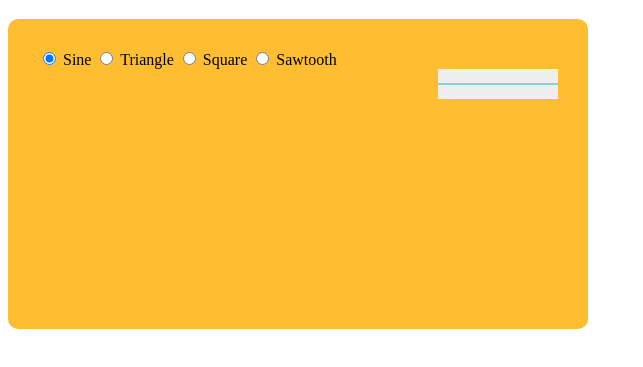
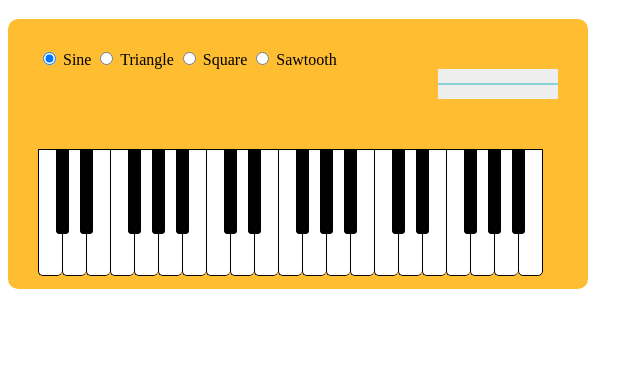
Before and after one commit to jordanSI06/SyntheJS, a plain HTML site: page index.html in a window 1280 px wide. Shown: the part 61-428 px from the top of the page, without its empty margins (0-643 px from the left). Drawn offline with Linux system fonts and the light colour scheme.

Commit message:
Changing Keyboard with qwerty-hancock

```diff
--- a/index.html
+++ b/index.html
@@ -13,7 +13,7 @@
 <body>
     <h1>SyntheJS</h1>
 
-    <div id="keyboard">
+    <div id="synth">
         <div id="mode">
             <input type="radio" id="sine" name="type" checked>
             <label for="sine">Sine</label>
@@ -24,14 +24,17 @@
             <input type="radio" id="saw" name="type">
             <label for="saw">Sawtooth</label>
         </div>
-        <webaudio-knob id="volume" src="synthe/img/LittlePhatty.png" value="20" diameter="30" sprites="100" min="0" max="100"></webaudio-knob>
-        <webaudio-knob id="qfactor"src="synthe/img/LittlePhatty.png" diameter="30" sprites="100" min="0" max="100"></webaudio-knob>
 
         <div id="screen">
             <div id="osci"></div>
         </div>
+        <webaudio-knob id="volume" src="synthe/img/LittlePhatty.png" value="20" diameter="30" sprites="100" min="0" max="100"></webaudio-knob>
+        <webaudio-knob id="qfactor"src="synthe/img/LittlePhatty.png" diameter="30" sprites="100" min="0" max="100"></webaudio-knob>
 
-        <webaudio-keyboard id="synth"></webaudio-keyboard>
+
+
+        <!--<webaudio-keyboard id="synth"></webaudio-keyboard>-->
+        <div id="keyboard"></div>
     </div>
 
 
@@ -40,6 +43,7 @@
 
 
 
+    <script src="./synthe/js/qwerty-hancock.js"></script>
     <script src="./nexusAPI.js"></script>
     <script src="synthe/main.js"></script>
     <script src="https://g200kg.github.io/webaudio-controls/webaudio-controls.js" ></script>
--- /dev/null
+++ b/synthe/js/qwerty-hancock.js
@@ -0,0 +1,544 @@
+/*
+ * Qwerty Hancock keyboard library v0.6.0
+ * The web keyboard for now people.
+ * Copyright 2012-18, Stuart Memo
+ *
+ * Licensed under the MIT License
+ * http://opensource.org/licenses/mit-license.php
+ *
+ * http://stuartmemo.com/qwerty-hancock
+ */
+
+(function () {
+    var root = this;
+    /* In <script> context, `this` is the window.
+     * In node context (browserify), `this` is the node global.
+     */
+    var globalWindow = typeof global === 'undefined' ? root : root.window;
+    var version = '0.6.0',
+        settings = {},
+        mouse_is_down = false,
+        keysDown = {},
+        key_map = {
+            65: 'Cl',
+            87: 'C#l',
+            83: 'Dl',
+            69: 'D#l',
+            68: 'El',
+            70: 'Fl',
+            84: 'F#l',
+            71: 'Gl',
+            89: 'G#l',
+            90: 'G#l',
+            72: 'Al',
+            85: 'A#l',
+            74: 'Bl',
+            75: 'Cu',
+            79: 'C#u',
+            76: 'Du',
+            80: 'D#u',
+            59: 'Eu',
+            186: 'Eu',
+            222: 'Fu',
+            221: 'F#u',
+            220: 'Gu'
+        },
+        keyDownCallback,
+        keyUpCallback;
+
+    /**
+     * Calculate width of white key.
+     * @return {number} Width of a single white key in pixels.
+     */
+    var getWhiteKeyWidth = function (number_of_white_keys) {
+        return Math.floor((settings.width - number_of_white_keys) / number_of_white_keys);
+    };
+
+    /**
+     * Merge user settings with defaults.
+     * @param  {object} user_settings
+     */
+    var init = function (us) {
+        var container;
+
+        user_settings = us || {};
+
+        settings = {
+            id:             user_settings.id || 'keyboard',
+            octaves:        user_settings.octaves || 3,
+            width:          user_settings.width,
+            height:         user_settings.height,
+            startNote:      user_settings.startNote || 'A3',
+            whiteKeyColour: user_settings.whiteKeyColour || '#fff',
+            blackKeyColour: user_settings.blackKeyColour || '#000',
+            activeColour:   user_settings.activeColour || 'yellow',
+            borderColour:   user_settings.borderColour || '#000',
+            keyboardLayout: user_settings.keyboardLayout || 'en'
+        };
+
+        container = document.getElementById(settings.id);
+
+        if (typeof settings.width === 'undefined') {
+            settings.width = container.offsetWidth;
+        }
+
+        if (typeof settings.height === 'undefined') {
+            settings.height = container.offsetHeight;
+        }
+
+        settings.startOctave = parseInt(settings.startNote.charAt(1), 10);
+
+        createKeyboard();
+        addListeners.call(this, container);
+    };
+
+    /**
+     * Get frequency of a given note.
+     * @param  {string} note Musical note to convert into hertz.
+     * @return {number} Frequency of note in hertz.
+     */
+    var getFrequencyOfNote = function (note) {
+        var notes = ['A', 'A#', 'B', 'C', 'C#', 'D', 'D#', 'E', 'F', 'F#', 'G', 'G#'],
+            key_number,
+            octave;
+
+        if (note.length === 3) {
+            octave = note.charAt(2);
+        } else {
+            octave = note.charAt(1);
+        }
+
+        key_number = notes.indexOf(note.slice(0, -1));
+
+        if (key_number < 3) {
+            key_number = key_number + 12 + ((octave - 1) * 12) + 1;
+        } else {
+            key_number = key_number + ((octave - 1) * 12) + 1;
+        }
+
+        return 440 * Math.pow(2, (key_number - 49) / 12);
+    };
+
+    /**
+     * Lighten up man. Change the colour of a key.
+     * @param  {element} el DOM element to change colour of.
+     */
+    var lightenUp = function lightenUp (el) {
+        if (el !== null || typeof el === undefined) {
+            el.style.backgroundColor = settings.activeColour;
+        }
+    };
+
+    /**
+     * Revert key to original colour.
+     * @param  {element} el DOM element to change colour of.
+     */
+    var darkenDown = function darkenDown (el) {
+        if (el !== null) {
+            if (el.getAttribute('data-note-type') === 'white') {
+                el.style.backgroundColor = settings.whiteKeyColour;
+            } else {
+                el.style.backgroundColor = settings.blackKeyColour;
+            }
+        }
+    };
+
+    /**
+     * Order notes into order defined by starting key in settings.
+     * @param {array} notes_to_order Notes to be ordered.
+     * @return {array{ ordered_notes Ordered notes.
+     */
+    var orderNotes = function (notes_to_order) {
+        var i,
+            keyOffset = 0,
+            number_of_notes_to_order = notes_to_order.length,
+            ordered_notes = [];
+
+        for (i = 0; i < number_of_notes_to_order; i++) {
+            if (settings.startNote.charAt(0) === notes_to_order[i]) {
+                keyOffset = i;
+                break;
+            }
+        }
+
+        for (i = 0; i < number_of_notes_to_order; i++) {
+            if (i + keyOffset > number_of_notes_to_order - 1) {
+                ordered_notes[i] = notes_to_order[i + keyOffset - number_of_notes_to_order];
+            } else {
+                ordered_notes[i] = notes_to_order[i + keyOffset];
+            }
+        }
+
+        return ordered_notes;
+    };
+
+    /**
+     * Add styling to individual white key.
+     * @param  {element} el White key DOM element.
+     */
+    var styleWhiteKey = function (key) {
+        key.el.style.backgroundColor = settings.whiteKeyColour;
+        key.el.style.border = '1px solid ' + settings.borderColour;
+        key.el.style.borderRight = 0;
+        key.el.style.height = settings.height + 'px';
+        key.el.style.width = key.width + 'px';
+        key.el.style.borderRadius = '0 0 5px 5px';
+
+        if (key.noteNumber === getTotalWhiteKeys() - 1) {
+            key.el.style.border = '1px solid ' + settings.borderColour;
+        }
+    };
+
+    /**
+     * Add styling to individual black key.
+     * @param  {element} el Black key DOM element.
+     */
+    var styleBlackKey = function (key) {
+        var white_key_width = getWhiteKeyWidth(getTotalWhiteKeys()),
+            black_key_width = Math.floor(white_key_width / 2);
+
+        key.el.style.backgroundColor = settings.blackKeyColour;
+        key.el.style.border = '1px solid ' + settings.borderColour;
+        key.el.style.position = 'absolute';
+        key.el.style.left = Math.floor(((white_key_width + 1) * (key.noteNumber + 1)) - (black_key_width / 2)) + 'px';
+        key.el.style.width = black_key_width + 'px';
+        key.el.style.height = (settings.height / 1.5) + 'px';
+        key.el.style.borderRadius = '0 0 3px 3px';
+    };
+
+    /**
+    * Add styling to individual key on keyboard.
+    * @param  {object} key Element of key.
+    */
+    var styleKey = function (key) {
+        key.el.style.display = 'inline-block';
+        key.el.style['-webkit-user-select'] = 'none';
+
+        if (key.colour === 'white') {
+            styleWhiteKey(key);
+        } else {
+            styleBlackKey(key);
+        }
+    };
+
+    /**
+    * Reset styles on keyboard container and list element.
+    * @param {element} keyboard Keyboard container DOM element.
+    */
+    var styleKeyboard = function (keyboard) {
+        var styleElement = function (el) {
+            el.style.cursor = 'default';
+            el.style.fontSize = '0px';
+            el.style.height = settings.height + 'px';
+            el.style.padding = 0;
+            el.style.position = 'relative';
+            el.style.listStyle = 'none';
+            el.style.margin = 0;
+            el.style.width = settings.width + 'px';
+            el.style['-webkit-user-select'] = 'none';
+        };
+
+        styleElement(keyboard.container);
+        styleElement(keyboard.el);
+    };
+
+    /**
+    * Call user's mouseDown event.
+    */
+    var mouseDown = function (element, callback) {
+        if (element.tagName.toLowerCase() == 'li') {
+            mouse_is_down = true;
+            lightenUp(element);
+            callback(element.title, getFrequencyOfNote(element.title));
+        }
+    };
+
+    /**
+    * Call user's mouseUp event.
+    */
+    var mouseUp = function (element, callback) {
+        if (element.tagName.toLowerCase() == 'li') {
+            mouse_is_down = false;
+            darkenDown(element);
+            callback(element.title, getFrequencyOfNote(element.title));
+        }
+    };
+
+    /**
+    * Call user's mouseDown if required.
+    */
+    var mouseOver = function (element, callback) {
+        if (mouse_is_down  && element.tagName.toLowerCase() == 'li') {
+            lightenUp(element);
+            callback(element.title, getFrequencyOfNote(element.title));
+        }
+    };
+
+    /**
+    * Call user's mouseUp if required.
+    */
+    var mouseOut = function (element, callback) {
+        if (mouse_is_down) {
+            darkenDown(element);
+            callback(element.title, getFrequencyOfNote(element.title));
+        }
+    };
+
+    /**
+    * Create key DOM element.
+    * @return {object} Key DOM element.
+    */
+    var createKey = function (key) {
+        key.el = document.createElement('li');
+        key.el.id = key.id;
+        key.el.title = key.id;
+        key.el.setAttribute('data-note-type', key.colour);
+
+        styleKey(key);
+
+        return key;
+    };
+
+    var getTotalWhiteKeys = function () {
+        return settings.octaves * 7;
+    };
+
+    var createKeys = function () {
+        var that = this,
+            i,
+            key,
+            keys = [],
+            note_counter = 0,
+            octave_counter = settings.startOctave,
+            total_white_keys = getTotalWhiteKeys();
+
+        for (i = 0; i < total_white_keys; i++) {
+
+            if (i % this.whiteNotes.length === 0) {
+                note_counter = 0;
+            }
+
+            bizarre_note_counter = this.whiteNotes[note_counter];
+
+            if ((bizarre_note_counter === 'C') && (i !== 0)) {
+                octave_counter++;
+            }
+
+            key = createKey({
+                colour: 'white',
+                octave: octave_counter,
+                width: getWhiteKeyWidth(total_white_keys),
+                id: this.whiteNotes[note_counter] + octave_counter,
+                noteNumber: i
+            });
+
+            keys.push(key.el);
+
+            if (i !== total_white_keys - 1) {
+                this.notesWithSharps.forEach(function (note, index) {
+                    if (note === that.whiteNotes[note_counter]) {
+                        key = createKey({
+                            colour: 'black',
+                            octave: octave_counter,
+                            width: getWhiteKeyWidth(total_white_keys) / 2,
+                            id: that.whiteNotes[note_counter] + '#' + octave_counter,
+                            noteNumber: i
+                        });
+
+                        keys.push(key.el);
+                    }
+                });
+            }
+            note_counter++;
+        }
+
+        return keys;
+    };
+
+    var addKeysToKeyboard = function (keyboard) {
+        keyboard.keys.forEach(function (key) {
+            keyboard.el.appendChild(key);
+        });
+    };
+
+    var setKeyPressOffset = function (sorted_white_notes) {
+        settings.keyPressOffset = sorted_white_notes[0] === 'C' ? 0 : 1;
+    };
+
+    var createKeyboard = function () {
+        var keyboard = {
+            container: document.getElementById(settings.id),
+            el: document.createElement('ul'),
+            whiteNotes: orderNotes(['C', 'D', 'E', 'F', 'G', 'A', 'B']),
+            notesWithSharps: orderNotes(['C', 'D', 'F', 'G', 'A']),
+        };
+
+        keyboard.keys = createKeys.call(keyboard);
+
+        setKeyPressOffset(keyboard.whiteNotes);
+        styleKeyboard(keyboard);
+
+        // Add keys to keyboard, and keyboard to container.
+        addKeysToKeyboard(keyboard);
+
+        keyboard.container.appendChild(keyboard.el);
+
+        return keyboard;
+    };
+
+    var getKeyPressed = function (keyCode) {
+        return key_map[keyCode]
+                .replace('l', parseInt(settings.startOctave, 10) + settings.keyPressOffset)
+                .replace('u', (parseInt(settings.startOctave, 10) + settings.keyPressOffset + 1)
+                .toString());
+    };
+
+    /**
+     * Handle a keyboard key being pressed.
+     * @param {object} key The keyboard event of the currently pressed key.
+     * @param {callback} callback The user's noteDown function.
+     * @return {boolean} true if it was a key (combo) used by qwerty-hancock
+     */
+    var keyboardDown = function (key, callback) {
+        var key_pressed;
+
+        if (key.keyCode in keysDown) {
+           return false;
+        }
+
+       keysDown[key.keyCode] = true;
+
+       if (typeof key_map[key.keyCode] !== 'undefined') {
+            key_pressed = getKeyPressed(key.keyCode);
+
+            // Call user's noteDown function.
+            callback(key_pressed, getFrequencyOfNote(key_pressed));
+            lightenUp(document.getElementById(key_pressed));
+            return true;
+       }
+       return false;
+    };
+
+    /**
+     * Handle a keyboard key being released.
+     * @param {element} key The DOM element of the key that was released.
+     * @param {callback} callback The user's noteDown function.
+     * @return {boolean} true if it was a key (combo) used by qwerty-hancock
+     */
+    var keyboardUp = function (key, callback) {
+        var key_pressed;
+
+        delete keysDown[key.keyCode];
+
+        if (typeof key_map[key.keyCode] !== 'undefined') {
+            key_pressed = getKeyPressed(key.keyCode);
+            // Call user's noteDown function.
+            callback(key_pressed, getFrequencyOfNote(key_pressed));
+            darkenDown(document.getElementById(key_pressed));
+            return true;
+        }
+        return false;
+    };
+
+    /**
+     * Determine whether pressed key is a modifier key or not.
+     * @param {KeyboardEvent} The keydown event of a pressed key
+     */
+    var isModifierKey = function (key) {
+        return key.ctrlKey ||  key.metaKey || key.altKey;
+    };
+
+    /**
+     * Add event listeners to keyboard.
+     * @param {element} keyboard_element
+     */
+    var addListeners = function (keyboard_element) {
+        var that = this;
+
+        // Key is pressed down on keyboard.
+        globalWindow.addEventListener('keydown', function (key) {
+            if (isModifierKey(key)) {
+              return;
+            }
+            if (keyboardDown(key, that.keyDown)) {
+                key.preventDefault();
+            }
+        });
+
+        // Key is released on keyboard.
+        globalWindow.addEventListener('keyup', function (key) {
+            if (isModifierKey(key)) {
+              return;
+            }
+            if (keyboardUp(key, that.keyUp)) {
+                key.preventDefault();
+            }
+        });
+
+        // Mouse is clicked down on keyboard element.
+        keyboard_element.addEventListener('mousedown', function (event) {
+            mouseDown(event.target, that.keyDown);
+        });
+
+        // Mouse is released from keyboard element.
+        keyboard_element.addEventListener('mouseup', function (event) {
+            mouseUp(event.target, that.keyUp);
+        });
+
+        // Mouse is moved over keyboard element.
+        keyboard_element.addEventListener('mouseover', function (event) {
+            mouseOver(event.target, that.keyDown);
+        });
+
+        // Mouse is moved out of keyvoard element.
+        keyboard_element.addEventListener('mouseout', function (event) {
+            mouseOut(event.target, that.keyUp);
+        });
+
+        // Device supports touch events.
+        if ('ontouchstart' in document.documentElement) {
+            keyboard_element.addEventListener('touchstart', function (event) {
+                mouseDown(event.target, that.keyDown);
+            });
+
+            keyboard_element.addEventListener('touchend', function (event) {
+                mouseUp(event.target, that.keyUp);
+            });
+
+            keyboard_element.addEventListener('touchleave', function (event) {
+                mouseOut(event.target, that.keyUp);
+            });
+
+            keyboard_element.addEventListener('touchcancel', function (event) {
+                mouseOut(event.target, that.keyUp);
+            });
+        }
+    };
+
+    /**
+     * Qwerty Hancock constructor.
+     * @param {object} settings Optional user settings.
+     */
+    var QwertyHancock = function (settings) {
+        this.version = version;
+
+        this.keyDown = function () {
+            // Placeholder function.
+        };
+
+        this.keyUp = function () {
+            // Placeholder function.
+        };
+
+        init.call(this, settings);
+    };
+
+    if (typeof exports !== 'undefined') {
+      if (typeof module !== 'undefined' && module.exports) {
+        exports = module.exports = QwertyHancock;
+      }
+      exports.QwertyHancock = QwertyHancock;
+    } else {
+      root.QwertyHancock = QwertyHancock;
+    }
+})(this);
--- a/synthe/main.css
+++ b/synthe/main.css
@@ -1,6 +1,6 @@
-#keyboard{
+#synth{
     width: 520px;
-    height: 250px;
+    height: 210px;
     position: relative;
     background-color: rgb(255, 190, 50);
     padding: 30px;
@@ -11,9 +11,9 @@
     float: right;
 }
 
-#synth{
-    position: absolute;
-    bottom: 10px;
+#keyboard{
+    position: relative;
+    top: 50px;
     margin: 0 auto;
     align-content: center;
 }
--- a/synthe/main.js
+++ b/synthe/main.js
@@ -1,13 +1,24 @@
 var audio_context = window.AudioContext || window.webkitAudioContext; //depending of device
 var con = new audio_context();
 var amp = Nexus.context.createGain();
+
+var keyboard= new QwertyHancock({
+    id: 'keyboard',
+    width: 520,
+    height: 125,
+    octave: 2,
+    startNote: 'C3',
+    whiteNotesColour: 'white',
+    blackNotesColour: 'black',
+    hoverColour: '#f3e939'
+});
 
 amp.gain.value=0.2;
 var osci = new Nexus.Oscilloscope('#osci',{
     'size': [120, 30]
 });
 
-var synth = document.querySelector("#synth")
+var synth = document.querySelector("#keyboard")
 
 
 var sine=document.getElementById("sine");
```
